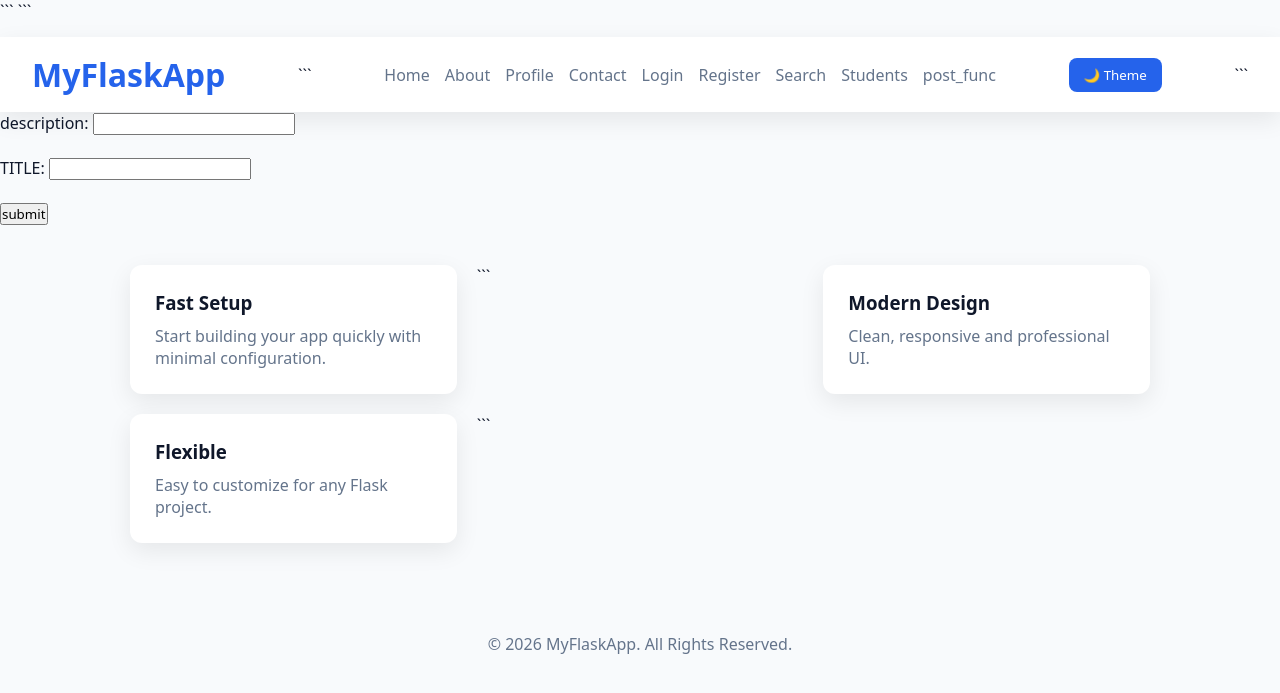
After one commit to anunansh6/FLASK, a Flask app: page /create in a window 1280 px wide. The commit adds this page. Shown: the top 693 px of the page. Run offline with Flask 3, Linux system fonts and the light colour scheme.

Commit message:
new functnailoty add

````diff
--- a/main.py
+++ b/main.py
@@ -2,45 +2,97 @@ from flask import Flask
 from flask import render_template
 from flask import request
 from flask_sqlalchemy import SQLAlchemy
+from flask_login import LoginManager
+from flask_login import login_user, logout_user, current_user
+from flask_login import UserMixin, login_required
+from flask import make_response, redirect
 import json
+from flask import flash
 
 app = Flask(__name__)
 app.config["SQLALCHEMY_DATABASE_URI"] = "sqlite:///abc.db"
+app.secret_key ="9938u8ruhijbfihbsdf7gfrbhbiuvu" #notsecret
+
+lm = LoginManager(app)
+lm.init_app(app)
 
 db = SQLAlchemy( app )
 
-class Users( db.Model ):
+class Users( db.Model, UserMixin ):
 
     id = db.Column( db.Integer, primary_key = True )
     name = db.Column( db.String, nullable = False  )
     email = db.Column( db.String, nullable = False, unique = True )
     password = db.Column( db.String, nullable = False  )
     collage = db.Column( db.String )
+    photo = db.Column( db.String )
+    posts = db.relationship('Post', backref='author', lazy=True)
+
+class Post(db.Model):
+    id = db.Column(db.Integer, primary_key=True)
+    title = db.Column(db.String(200), nullable=False)
+    description = db.Column(db.String(200), nullable=False)
+
+    user_id = db.Column( db.Integer, db.ForeignKey('users.id'), nullable=False )
+
+
+# user_loder
+@lm.user_loader
+def user_fetch(id):
+    return Users.query.get(int(id))
 
 with app.app_context():
     db.create_all()
 
 
+# home_page
 @app.route("/")
+@login_required
 def home():
     return render_template("movie/base.html")
 
+
+# about_page
 @app.route("/about")
+@login_required
 def about():
     return render_template("movie/about.html")
 
+
+# contact_page
 @app.route("/contact")
+@login_required
 def contact():
     return render_template("movie/contact.html")
 
+
+# profile_page
 @app.route("/profile")
+@login_required
 def profile():
     data = Users.query.all()
     return render_template("movie/profile.html", fe_data = data)
 
-@app.route("/login")
+
+
+# login_page
+@app.route("/login", methods=["GET", "POST"])
 def login():
-    return render_template("movie/login.html")
+    if current_user.is_authenticated:
+        return "already login user"
+    if request.method == "GET":
+        return render_template("movie/login.html")
+
+    user = Users.query.filter_by(
+                      email=request.form.get("email"),
+                      password=request.form.get("password")).first()
+    if user:
+            login_user(user)
+            flash('login done')
+            return redirect ("/")
+    else:
+            flash('invalid login')
+            return redirect ("/login")
 
 @app.route("/form_args")
 def form_args():
@@ -52,7 +104,10 @@ def form_form():
         file.write(str(request.form))
     return "Operation Completed Done."
 
+
+# register_page
 @app.route("/register", methods=["GET", 'POST'])
+@login_required
 def register():
     if request.method == "POST":
 
@@ -61,6 +116,11 @@ def register():
             email = request.form.get("email"),
             password = request.form.get("password")
         )
+        image_path = f'static/{request.form.get("email")}.png'
+        file = request.files["photo"]
+        file.save(image_path)
+
+        a.photo = f'{request.form.get("email")}.png'
 
         db.session.add(a)
         db.session.commit()
@@ -68,7 +128,25 @@ def register():
 
     return render_template("movie/register.html")
 
+
+# post_page
+@app.route("/create", methods=["GET", 'POST'])
+def post_func():
+    if request.method == "POST":
+        b = Post(
+        title = request.form.get("title"),
+        description = request.form.get("description"),
+        user_id = current_user.id
+        )
+        db.session.add(b)
+        db.session.commit()
+        flash ("post sumbit sucessfully")
+    return render_template("movie/create_post.html")
+
+
+# search_page
 @app.route("/search")
+@login_required
 def search():
     if request.args:
         collage_name = request.args["collage_name"]
@@ -77,12 +155,19 @@ def search():
 
     return render_template("movie/search_collage.html")
 
+
+
+# list_students_page
 @app.route("/list_students")
+@login_required
 def list_students():
     data = Users.query.all()
     return render_template("movie/list_students.html", fe_data = data)
 
+
+# update_student_page
 @app.route("/update_student/<int:student_id>", methods=["GET", 'POST'])
+@login_required
 def update_student(student_id):
 
     data = Users.query.filter( Users.id == student_id ).first()
@@ -107,4 +192,14 @@ def update_student(student_id):
         db.session.commit()
         return "User Updated Successfully."
 
-    return render_template("movie/update_student.html", student_id = student_id)
+    return render_template("movie/update_student.html", student_id = student_id, data = data)
+
+@app.route("/logout")
+def logout():
+    logout_user()
+    flash ("logout done")
+    return redirect("/")
+
+@app.errorhandler(401)
+def page_not_found(error):
+    return render_template("movie/login.html")
--- a/templates/movie/base.html
+++ b/templates/movie/base.html
@@ -1,196 +1,247 @@
 <!DOCTYPE html>
+
 <html lang="en">
 <head>
     <meta charset="UTF-8">
-    {% block title %}
-    {% endblock %}
+    {% block title %}{% endblock %}
     <meta name="viewport" content="width=device-width, initial-scale=1.0">
+
+```
 <style>
-        :root {
-            --primary: #4f46e5;
-            --secondary: #6366f1;
-            --bg: #f9fafb;
-            --text: #111827;
-            --muted: #6b7280;
+        .flash-messages{
+        max-width: 1100px;
+        margin: 15px auto;
+        padding: 0 20px;
     }
 
-        * {
-            margin: 0;
-            padding: 0;
-            box-sizing: border-box;
-            font-family: system-ui, -apple-system, sans-serif;
+    .flash{
+        padding: 12px 18px;
+        margin-bottom: 10px;
+        border-radius: 8px;
+        font-weight: 500;
+        box-shadow: var(--shadow);
     }
 
-        body {
-            background: var(--bg);
-            color: var(--text);
+    .flash_success{
+        background: #dcfce7;
+        color: #166534;
+        border-left: 5px solid #22c55e;
     }
 
-        header {
-            background: white;
-            padding: 1rem 2rem;
-            display: flex;
-            justify-content: space-between;
-            align-items: center;
-            box-shadow: 0 2px 8px rgba(0,0,0,0.05);
+    .flash.error{
+        background: #fee2e2;
+        color: #991b1b;
+        border-left: 5px solid #ef4444;
     }
 
-        header h1 {
-            font-size: 1.5rem;
-            color: var(--primary);
+    .flash.warning{
+        background: #fef3c7;
+        color: #92400e;
+        border-left: 5px solid #f59e0b;
     }
 
-        nav a {
-            margin-left: 1.5rem;
-            text-decoration: none;
-            color: var(--muted);
-            font-weight: 500;
+    .flash.info{
+        background: #dbeafe;
+        color: #1e40af;
+        border-left: 5px solid #3b82f6;
+    }
+    :root{
+        --primary:#2563eb;
+        --primary-hover:#1d4ed8;
+
+        --bg:#f8fafc;
+        --card:#ffffff;
+        --text:#0f172a;
+        --muted:#64748b;
+        --border:#e2e8f0;
+
+        --shadow:0 8px 25px rgba(0,0,0,.08);
     }
 
-        nav a:hover {
-            color: var(--primary);
+    body.dark{
+        --bg:#0f172a;
+        --card:#1e293b;
+        --text:#f8fafc;
+        --muted:#cbd5e1;
+        --border:#334155;
     }
 
-        .hero {
-            text-align: center;
-            padding: 5rem 2rem;
-            background: linear-gradient(135deg, var(--primary), var(--secondary));
-            color: white;
+    *{
+        margin:0;
+        padding:0;
+        box-sizing:border-box;
+        font-family:system-ui,sans-serif;
     }
 
-        .hero h2 {
-            font-size: 2.5rem;
-            margin-bottom: 1rem;
+    body{
+        background:var(--bg);
+        color:var(--text);
+        transition:.3s;
     }
 
-        .hero p {
-            font-size: 1.1rem;
-            margin-bottom: 2rem;
+    header{
+        background:var(--card);
+        padding:1rem 2rem;
+        display:flex;
+        justify-content:space-between;
+        align-items:center;
+        box-shadow:var(--shadow);
     }
 
-        .hero button {
-            padding: 0.75rem 1.5rem;
-            border: none;
-            background: white;
-            color: var(--primary);
-            font-size: 1rem;
-            border-radius: 8px;
-            cursor: pointer;
-            font-weight: bold;
+    header h1{
+        color:var(--primary);
     }
 
-        .hero button:hover {
-            background: #e0e7ff;
+    nav{
+        display:flex;
+        flex-wrap:wrap;
+        gap:15px;
     }
 
-        .features {
-            display: grid;
-            grid-template-columns: repeat(auto-fit, minmax(250px, 1fr));
-            gap: 2rem;
-            padding: 4rem 2rem;
-            max-width: 1000px;
-            margin: auto;
+    nav a{
+        text-decoration:none;
+        color:var(--muted);
+        font-weight:500;
     }
 
-        .card {
-            background: white;
-            padding: 2rem;
-            border-radius: 12px;
-            box-shadow: 0 4px 12px rgba(0,0,0,0.05);
-            text-align: center;
+    nav a:hover{
+        color:var(--primary);
     }
 
-        .card h3 {
-            margin-bottom: 1rem;
+    .theme-btn{
+        background:var(--primary);
+        color:white;
+        border:none;
+        padding:8px 15px;
+        border-radius:8px;
+        cursor:pointer;
     }
 
-        .card p {
-            color: var(--muted);
+    .features{
+        display:grid;
+        grid-template-columns:repeat(auto-fit,minmax(250px,1fr));
+        gap:20px;
+        padding:40px;
+        max-width:1100px;
+        margin:auto;
     }
 
-        footer {
-            text-align: center;
-            padding: 2rem;
-            color: var(--muted);
-        }
-        .hero {
-    display: flex;
-    flex-direction: column;
-    align-items: center;
-    padding: 40px;
-    background: #f5f7fa;
+    .card{
+        background:var(--card);
+        padding:25px;
+        border-radius:12px;
+        box-shadow:var(--shadow);
     }
 
-.hero h2 {
-    margin-bottom: 30px;
-    font-size: 28px;
-    color: #333;
+    .card h3{
+        margin-bottom:10px;
     }
 
-.profile-card {
-    width: 320px;
-    background: #ffffff;
-    border-radius: 12px;
-    padding: 20px;
-    margin: 10px 0;
-    box-shadow: 0 4px 12px rgba(0, 0, 0, 0.1);
-    transition: transform 0.2s ease, box-shadow 0.2s ease;
+    .card p{
+        color:var(--muted);
     }
 
-.profile-card p {
-    margin: 8px 0;
-    font-size: 14px;
-    color: #555;
-}
-
-.profile-card strong {
-    color: #222;
-}
-
-.profile-card:hover {
-    transform: translateY(-5px);
-    box-shadow: 0 8px 20px rgba(0, 0, 0, 0.15);
+    footer{
+        text-align:center;
+        padding:20px;
+        margin-top:30px;
+        color:var(--muted);
     }
 </style>
+```
+
 </head>
+
 <body>
+    <div class="flash-messages">
+            {%  for x in get_flashed_messages()   %}
+            <div class="flash_success">
+            {{ x }}
+            </div>
+            {% endfor %}
+
+    </div>
 
 <header>
-    <a href="/"><h1>MyFlaskApp</h1></a>
+    <a href="/" style="text-decoration:none">
+        <h1>MyFlaskApp</h1>
+    </a>
+
+```
 <nav>
-        <a href="/">Home</a>
-        <a href="/about">About</a>
-        <a href="/profile">Profile</a>
-        <a href="/contact">Contact</a>
-        <a href="/login">Login</a>
-        <a href="/register">Register</a>
-        <a href="/search">Search</a>
-        <a href="/list_students">List Students</a>
-        <a href="/update_student">Update Student</a>
+
+    <a href="{{ url_for('home') }}">Home</a>
+    <a href="{{ url_for('about') }}">About</a>
+    <a href="{{ url_for('profile') }}">Profile</a>
+    <a href="{{ url_for('contact') }}">Contact</a>
+    {%   if current_user.is_authenticated  %}
+    <a href="{{ url_for('logout') }}">Logout</a>
+    {% else   %}
+    <a href="{{ url_for('login') }}">Login</a>
+    {% endif %}
+    <a href="{{ url_for('register') }}">Register</a>
+    <a href="{{ url_for('search') }}">Search</a>
+    <a href="{{ url_for('list_students') }}">Students</a>
+    <a href="{{ url_for('post_func') }}">post_func</a>
 </nav>
+
+<button class="theme-btn" onclick="toggleTheme()">
+    🌙 Theme
+</button>
+```
+
 </header>
 
+<main>
     {% block content %}
     {% endblock %}
+</main>
 
 <section class="features">
     <div class="card">
         <h3>Fast Setup</h3>
         <p>Start building your app quickly with minimal configuration.</p>
     </div>
+
+```
 <div class="card">
-        <h3>Simple Design</h3>
-        <p>Clean and modern UI that you can easily customize.</p>
+    <h3>Modern Design</h3>
+    <p>Clean, responsive and professional UI.</p>
 </div>
+
 <div class="card">
     <h3>Flexible</h3>
-        <p>Extend this template however you like.</p>
+    <p>Easy to customize for any Flask project.</p>
 </div>
+```
+
 </section>
 
 <footer>
-    <p>© 2026 My Flask Demo App</p>
+    <p>&copy; 2026 MyFlaskApp. All Rights Reserved.</p>
 </footer>
 
+<script>
+document.addEventListener("DOMContentLoaded", () => {
+
+    const messages = document.querySelectorAll(".flash_success");
+
+    console.log("Found:", messages.length);
+
+    messages.forEach(msg => {
+
+        setTimeout(() => {
+
+            console.log("Removing:", msg);
+
+            msg.remove();
+
+        }, 1000);
+
+    });
+
+});
+</script>
 </body>
+
 </html>
--- /dev/null
+++ b/templates/movie/create_post.html
@@ -0,0 +1,16 @@
+{% extends 'movie/base.html' %}
+{% block content %}
+<form action="/create" method="POST">
+        <label>description:</label>
+        <input type="description" name="description" required>
+        <br><br>
+
+        <label>TITLE:</label>
+        <input type="title" name="title" required>
+        <br><br>
+
+        <button type="submit">submit</button>
+    </form>
+
+
+{% endblock %}
--- a/templates/movie/register.html
+++ b/templates/movie/register.html
@@ -12,7 +12,7 @@
         Create Account
     </h2>
 
-    <form method="post" action="/register">
+    <form method="post" action="/register" enctype="multipart/form-data" >
 
         <div style="margin-bottom: 1rem;">
             <label>Full Name</label><br>
@@ -25,6 +25,8 @@
             <input type="email" name="email" required
                    style="width:100%; padding:0.6rem; margin-top:0.3rem; border:1px solid #ddd; border-radius:6px;">
         </div>
+
+        <button><input type="file" name="photo"></button>
 
         <div style="margin-bottom: 1rem;">
             <label>Password</label><br>
````
Also changed, not shown: templates/movie/login.html (+1 -6 lines), templates/movie/update_student.html (+18 -4 lines), instance/abc.db, static/alk@gmail.com.png (added), static/anil@gmail.ocm.png (added), static/anl@gmail.ocm.png (added), static/pankaj@gmail.ocm.png (added), 1 other file. Lines whose indentation alone changed are shown as unchanged.
